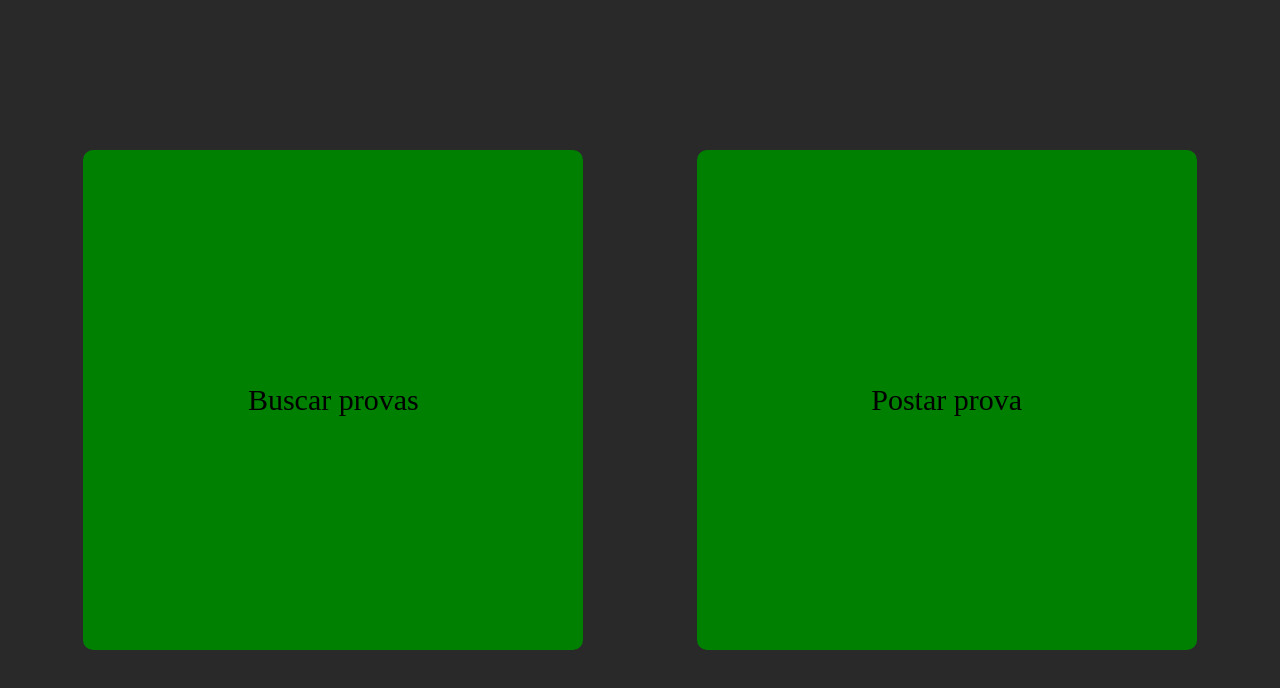
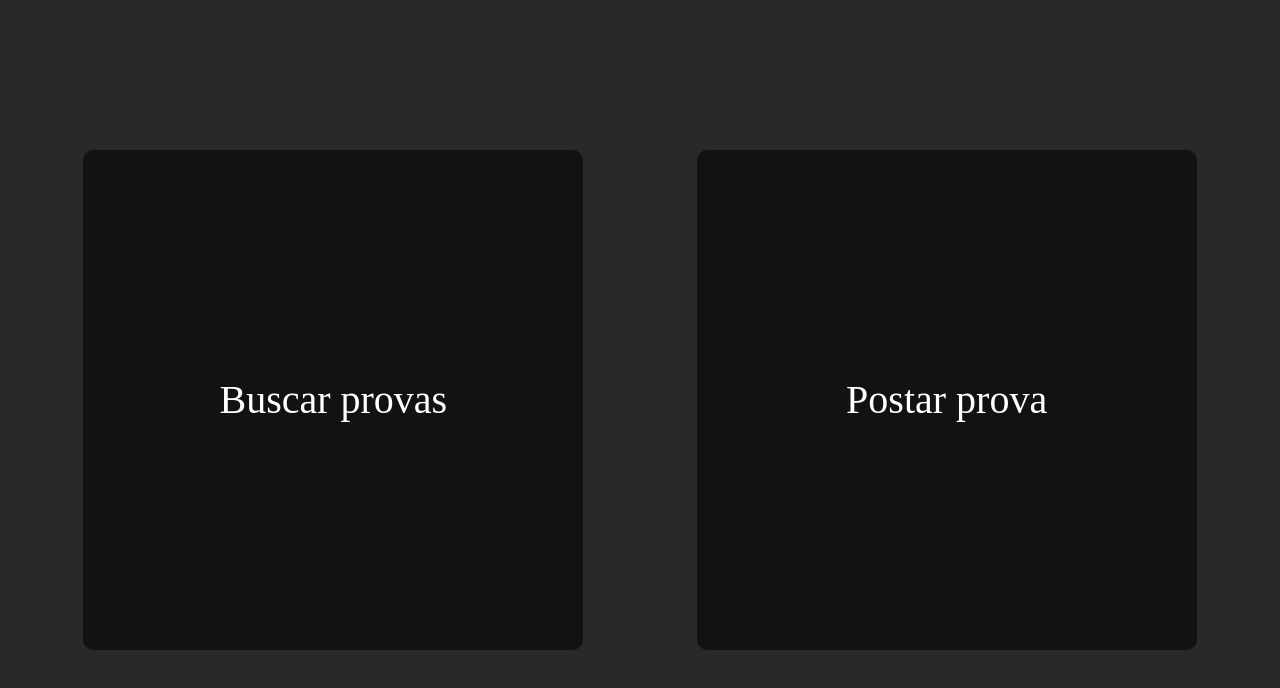
Before and after one commit to cybalencar96/repo-provas-front, a React (Create React App) app: page / in a window 1280 px wide. Shown: the top 688 px of the page. Built offline with nearby package versions, Linux system fonts and the light colour scheme; no server answers.

Commit message:
add link in new window

```diff
--- a/src/App.js
+++ b/src/App.js
@@ -1,4 +1,4 @@
-import { BrowserRouter, Routes, Route } from 'react-router-dom';
+import { BrowserRouter, Routes, Route, Navigate } from 'react-router-dom';
 import Home from './components/pages/Home/Home';
 import PostExamPage from './components/pages/PostExam/PostExamPage';
 import ListExamsPage from './components/pages/ListExams/ListExamsPage';
@@ -10,7 +10,7 @@ export default function App() {
         <Route path='/list-exams' element={<ListExamsPage />} />
         <Route path='/add-exam' element={<PostExamPage />} />
         <Route path='/' element={<Home />}/>
-        <Route path='*' element={<Home />}/>
+        <Route path='*' element={<Navigate to='/'/>} />
       </Routes>
     </BrowserRouter>
   );
--- a/src/components/pages/Home/Home.js
+++ b/src/components/pages/Home/Home.js
@@ -1,10 +1,13 @@
+import { useNavigate } from 'react-router-dom';
 import { HomeContainer, RouteButton } from './HomeStyle';
 
 export default function Home() {
+    const navigate = useNavigate();
+
     return (
         <HomeContainer>
-            <RouteButton>Buscar provas</RouteButton>
-            <RouteButton>Postar prova</RouteButton>
+            <RouteButton onClick={() => navigate('/list-exams')}>Buscar provas</RouteButton>
+            <RouteButton onClick={() => navigate('/add-exam')}>Postar prova</RouteButton>
         </HomeContainer>
     )
 }
--- a/src/components/pages/Home/HomeStyle.js
+++ b/src/components/pages/Home/HomeStyle.js
@@ -15,19 +15,21 @@ const RouteButton = styled.div`
     width: 500px;
     height: 500px;
     border-radius: 10px;
-    background-color: green;
+    background-color: #121212;
+    color: white;
 
     display: flex;
     justify-content: center;
     align-items: center;
 
-    font-size: 30px;
+    font-size: 40px;
 
-    transition: background-color 0.5s;
+    transition: background-color 0.3s;
 
     &:hover {
         cursor: pointer;
-        background-color: lightblue;
+        background-color: lightgray;
+        color: black;
     }
 `;
 
--- a/src/components/pages/ListExams/ListExamsPage.js
+++ b/src/components/pages/ListExams/ListExamsPage.js
@@ -45,6 +45,10 @@ export default function ListExamsPage() {
         setSelectedIndex(idx)
     };
 
+    const goToPdfLink = (pdfLink) => () => {
+        window.open(pdfLink);
+    }
+
     if (loading) return <h1>Loading...</h1>
     return (
         <PageContainer>
@@ -75,7 +79,7 @@ export default function ListExamsPage() {
                 <ExamsList>
                     {
                         exams.length && exams.map(exam => (
-                            <LiElement>
+                            <LiElement onClick={goToPdfLink(exam.linkPdf)}>
                                 {`${exam.category} - ${exam.name} - `}
                                 {listTypeSelected === 'subject' ? exam.class.teacher.name : exam.class.subject.name}
                             </LiElement>
--- a/src/components/pages/PostExam/PostExamStyle.js
+++ b/src/components/pages/PostExam/PostExamStyle.js
@@ -15,13 +15,14 @@ const FormContainer = styled.form`
     display: flex;
     flex-direction: column;
     align-items: center;
-    justify-content: space-between;
+    justify-content: space-evenly;
     gap: 20px;
     padding: 20px 0;
 
-    background-color: green;
-    width: 500px;
-    height: 500px;
+    background-color: #121212;
+    width: 60vw;
+    max-width: 700px;
+    height: 80vh;
 
     & label {
         font-size: 30px;
@@ -34,12 +35,22 @@ const FormContainer = styled.form`
         font-size: 20px;
         padding-left: 20px;
         border-radius: 10px;
+        background-color: #303030;
+        color: white;
     }
 
     & button {
         width: 70%;
         height: 50px;
         font-size: 23px;
+        cursor: pointer;
+
+        transition: background-color 0.3s;
+
+        &:hover {
+            background-color:#174EA6;
+            color: white;
+        }
     }
 `;
 
```
